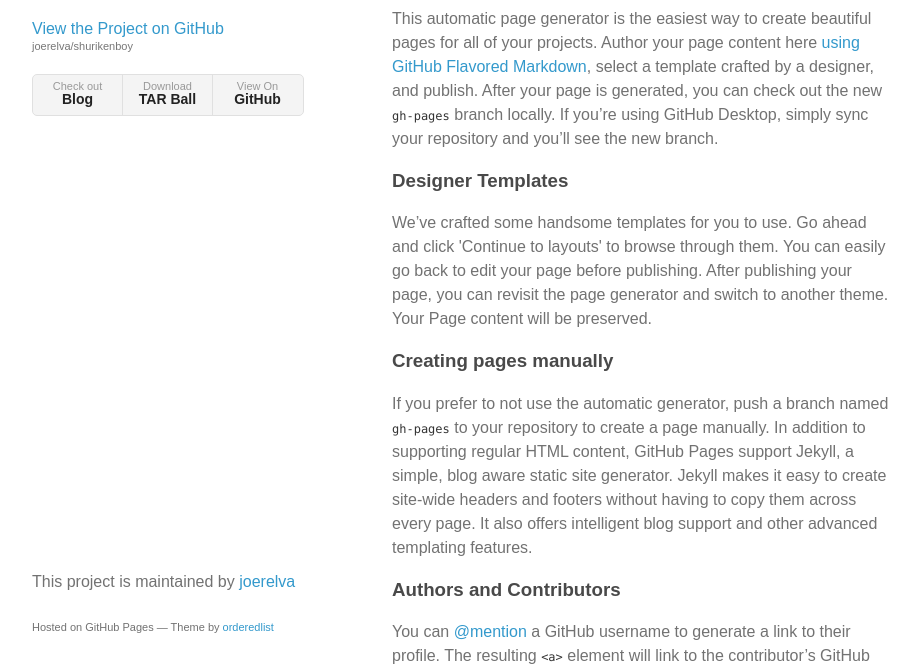
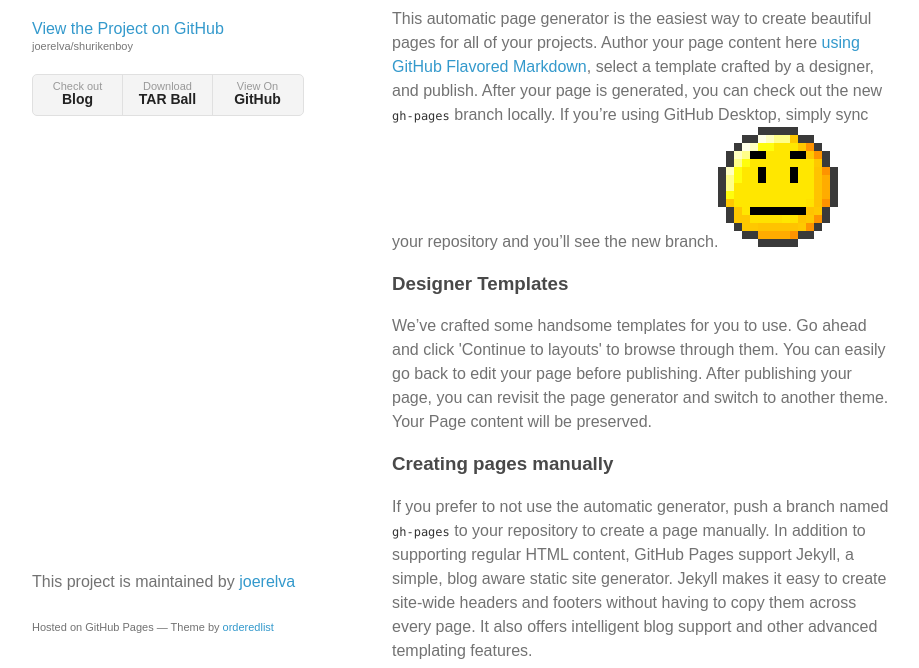
Before and after one commit to joemvmt/shurikenboy, a plain HTML site: page index.html in a window 1280 px wide. Shown: the part 92-760 px from the top of the page, without its empty margins (178-1097 px from the left). Drawn offline with Linux system fonts and the light colour scheme.

Commit message:
Update index.html

```diff
--- a/index.html
+++ b/index.html
@@ -44,7 +44,7 @@
       <section>
         <h3>Hi There!</h3>
 
-<p>This automatic page generator is the easiest way to create beautiful pages for all of your projects. Author your page content here <a href="https://guides.github.com/features/mastering-markdown/">using GitHub Flavored Markdown</a>, select a template crafted by a designer, and publish. After your page is generated, you can check out the new <code>gh-pages</code> branch locally. If you’re using GitHub Desktop, simply sync your repository and you’ll see the new branch.</p>
+<p>This automatic page generator is the easiest way to create beautiful pages for all of your projects. Author your page content here <a href="https://guides.github.com/features/mastering-markdown/">using GitHub Flavored Markdown</a>, select a template crafted by a designer, and publish. After your page is generated, you can check out the new <code>gh-pages</code> branch locally. If you’re using GitHub Desktop, simply sync your repository and you’ll see the new branch.<img src='/nutral.png' alt='icon'></p>
 
 <h3>
 <a id="designer-templates" class="anchor" href="#designer-templates" aria-hidden="true"><span aria-hidden="true" class="octicon octicon-link"></span></a>Designer Templates</h3>
```
